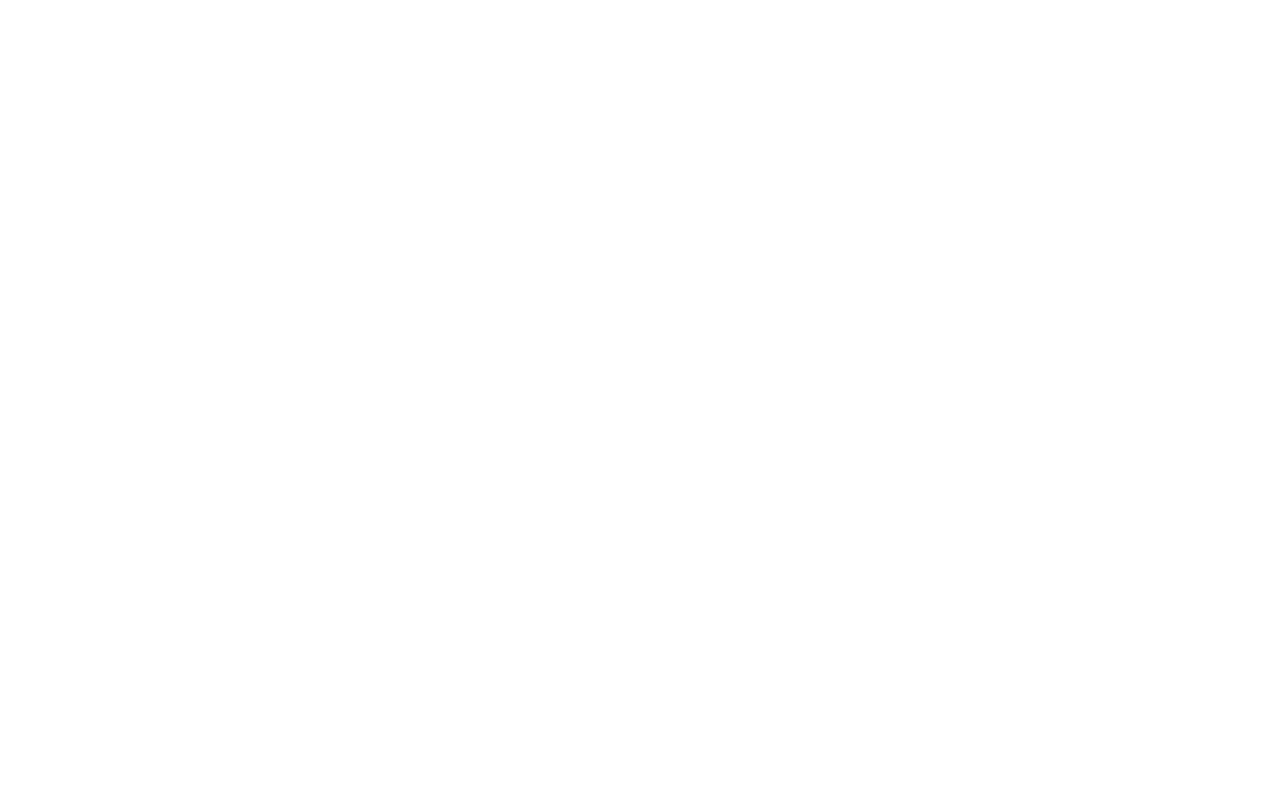
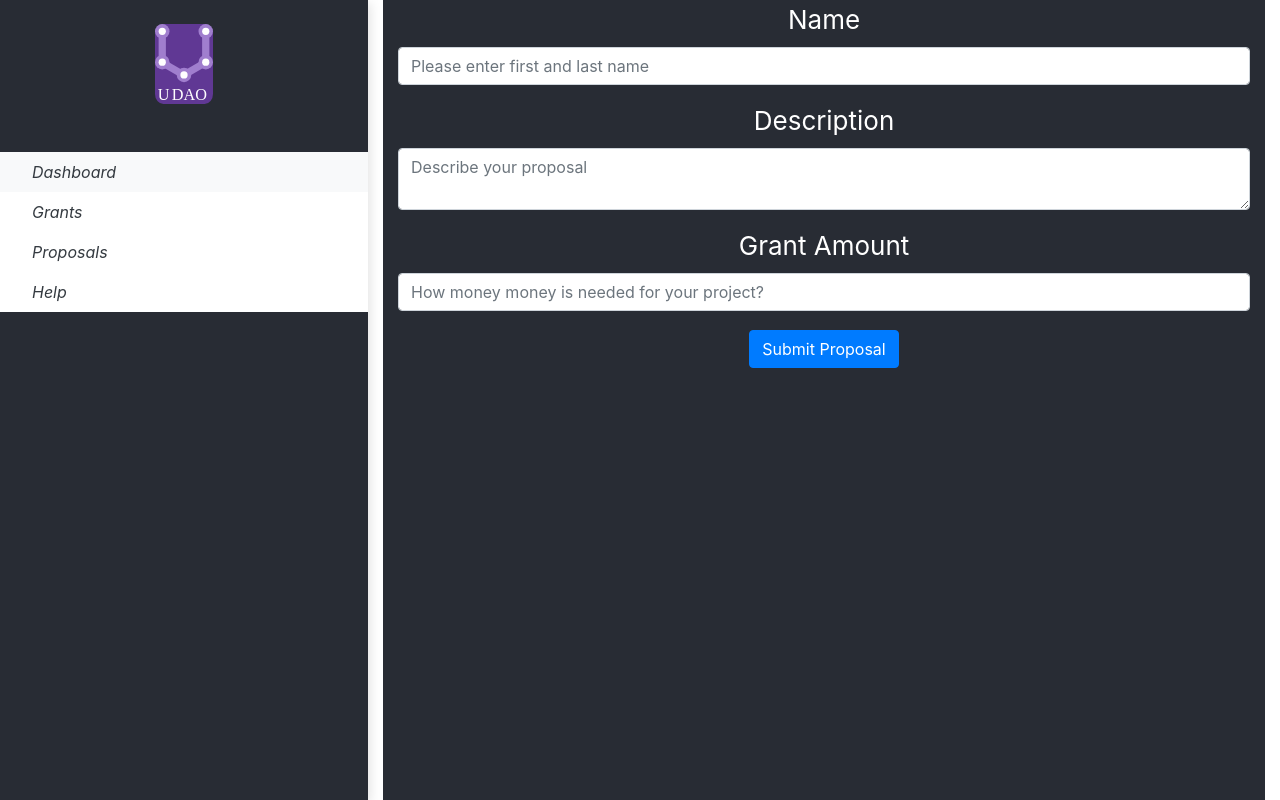
Before and after one commit to UniversityDAO/udao, a React (Create React App) app in the folder frontend/: page /Proposals/Application in a window 1280 px wide. Before the commit this address had no page. Built offline with nearby package versions, Linux system fonts and the light colour scheme.

Commit message:
Added proposal/grant forms

```diff
--- a/frontend/src/App.js
+++ b/frontend/src/App.js
@@ -10,6 +10,8 @@
 
 import Dashboard from './pages/dashboard';
 import Navbar from './components/Navbar/navbar';
+import ProposalsApp from './pages/proposalsApp';
+import GrantsApp from './components/Applications/GrantApp';
 
 function App() {
   return (
@@ -18,6 +20,8 @@
           <Route path="/" element = {<Landing />}> </Route>
           <Route path="/Dashboard" element = {<Dashboard/>}> </Route>
           <Route path="/Proposals" element = {<Proposals/>}> </Route>
+          <Route path="/Proposals/Application" element = {<ProposalsApp/>}> </Route>
+          <Route path="/Grants/Application" element = {<GrantsApp/>}> </Route>
           <Route path="/Grants" element = {<Grants/>}> </Route>
           <Route path="/Help" element = {<Help />}> </Route>
       </Routes>
--- /dev/null
+++ b/frontend/src/components/Applications/GrantApp.js
@@ -0,0 +1,39 @@
+
+
+function GrantApp () {
+    return (
+        <form>
+        <div class="form-group">
+            <label for="exampleFormControlInput1">Name</label>
+            <input type="text" class="form-control" id="exampleFormControlInput1" placeholder="Please enter first and last name"></input>
+        </div>
+        <div class="form-group">
+            <label for="exampleFormControlSelect1" placeholder="Description of the proposal">Description</label>
+            <select class="form-control" id="exampleFormControlSelect1">
+            <option>1</option>
+            <option>2</option>
+            <option>3</option>
+            <option>4</option>
+            <option>5</option>
+            </select>
+        </div>
+        <div class="form-group">
+            <label for="exampleFormControlSelect2">Grant Amount</label>
+            <select multiple class="form-control" id="exampleFormControlSelect2">
+            <option>1</option>
+            <option>2</option>
+            <option>3</option>
+            <option>4</option>
+            <option>5</option>
+            </select>
+        </div>
+        <div class="form-group">
+            <label for="exampleFormControlTextarea1">Example textarea</label>
+            <textarea class="form-control" id="exampleFormControlTextarea1" rows="3"></textarea>
+        </div>
+        <button class="btn btn-primary">Submit Proposal</button>
+        </form>
+    )
+}
+
+export default GrantApp();
--- /dev/null
+++ b/frontend/src/components/Applications/PropApp.js
@@ -0,0 +1,31 @@
+
+
+function PropApp () {
+    return (
+        <form>
+            <div class="form-group">
+                <label for="exampleFormControlInput1">Name</label>
+                <input type="text" class="form-control" id="exampleFormControlInput1" placeholder="Please enter first and last name"></input>
+            </div>
+            <div class="form-group">
+                <label for="exampleFormControlSelect1" placeholder="Description of the proposal">Description</label>
+                <select class="form-control" id="exampleFormControlSelect1">
+                <option>1</option>
+                </select>
+            </div>
+            <div class="form-group">
+                <label for="exampleFormControlSelect2">Grant Amount</label>
+                <select multiple class="form-control" id="exampleFormControlSelect2">
+                <option>1</option>
+                </select>
+            </div>
+            <div class="form-group">
+                <label for="exampleFormControlTextarea1">Example textarea</label>
+                <textarea class="form-control" id="exampleFormControlTextarea1" rows="3"></textarea>
+            </div>
+            <button class="btn btn-primary">Submit Proposal</button>
+        </form>
+    )
+}
+
+export default PropApp();
--- a/frontend/src/components/Banners/banner2.js
+++ b/frontend/src/components/Banners/banner2.js
@@ -1,5 +1,6 @@
 import "./banner.css";
 import "../../pages/styling/common.css"
+import { Link } from "react-router-dom";
 
 function GBanner(props) {
     return (
@@ -7,16 +8,24 @@
             <div class="row">
                 <h1>{props.name}</h1>
                 <div class="col">
-                    <h1 class="btn btn-primary font-weight-bold">{props.btn1}</h1>
+                    <Link class="btn btn-primary font-weight-bold" to={props.l1}>
+                        {props.btn1}
+                    </Link>
                 </div>
                 <div class="col">
-                    <h1 class="btn btn-primary font-weight-bold">{props.btn2}</h1>
+                    <Link class="btn btn-primary font-weight-bold" to={props.l2}>
+                        {props.btn2}
+                    </Link>
                 </div>
                 <div class="col">
-                    <h1 class="btn btn-primary font-weight-bold">{props.btn3}</h1>
+                    <Link class="btn btn-primary font-weight-bold" to={props.l3}>
+                        {props.btn3}
+                    </Link>
                 </div>
                 <div class="col">
-                    <h1 class="btn btn-primary font-weight-bold">{props.btn4}</h1>
+                    <Link class="btn btn-primary font-weight-bold" to={props.l4}>
+                        {props.btn4}
+                    </Link>
                 </div>
             </div>
         </div>
@@ -26,6 +35,10 @@
 GBanner.defaultProps = {
     name: "Page Title",
     btn1: "Button 1",
+    l1: "/Dashboard",
+    l2: "/Dashboard",
+    l3: "/Dashboard",
+    l4: "/Dashboard",
     btn2: "Button 2",
     btn3: "Button 3",
     btn4: "Button 4"
--- a/frontend/src/components/Buttons/MetamaskConnect.js
+++ b/frontend/src/components/Buttons/MetamaskConnect.js
@@ -9,9 +9,6 @@
 const ref3=useRef(null);
 
 const onboarding = new MetaMaskOnboarding();
-/*const btn = document.querySelector('.onboard');
-const statusText = document.querySelector('.h1-connect');
-const statusDesc = document.querySelector('.connect-desc');*/
 
 useEffect(() => {
     const btn = ref1.current;
@@ -79,9 +76,9 @@
 
 return (
     <>
-        <button ref={ref1} /*class="btn btn-primary onboard"*/ style={{textAlign:'right', marginTop: "20px"}}>Connect Wallet</button>
-        <h1 ref={ref2} /*class="h1-connect"*/> </h1>
-        <p ref={ref3} /*class="connect-desc" */></p>
+        <button ref={ref1} style={{textAlign:'right', marginTop: "20px"}}>Connect Wallet</button>
+        <h1 ref={ref2}> </h1>
+        <p ref={ref3}></p>
     </>
     )
 }
--- a/frontend/src/pages/grants.js
+++ b/frontend/src/pages/grants.js
@@ -11,7 +11,7 @@
         <Navbar />
         <div class="container-fluid App-content">
             <div className="App">
-                <GBanner name = "Grants" btn1 = "Current Round" btn2 = "Past Rounds" btn3 = "My Grants" btn4 = "Apply For Grant"/>
+                <GBanner name = "Grants" btn1 = "Current Round" l1="/Grants" btn2 = "Past Rounds" btn3 = "My Grants" btn4 = "Apply For Grant" l4="/Grants/Application"/>
                 <div class="row">
                     <div class="col-10">
                         <TitleCard title="Active Grants"/>
--- a/frontend/src/pages/proposals.js
+++ b/frontend/src/pages/proposals.js
@@ -9,7 +9,7 @@
         <Navbar />
         <div class="container-fluid App-content">
             <div className="App">
-                <GBanner name = "Proposals" btn1 = "Active" btn2 = "Inactive" btn3 = "My Proposals" btn4 = "New Proposal"/>
+                <GBanner name = "Proposals" btn1 = "Active" btn2 = "Inactive" btn3 = "My Proposals" btn4 = "New Proposal" l4="/Proposals/Application"/>
                 <div class="row">
                     <div class="col-10">
                         <TitleCard title="Active Proposals"/>
--- /dev/null
+++ b/frontend/src/pages/proposalsApp.js
@@ -0,0 +1,33 @@
+import PropApp from "../components/Applications/PropApp";
+import Navbar from "../components/Navbar/navbar";
+import "./styling/common.css";
+
+
+function ProposalsApp () {
+    return (
+    <div class="container-fluid">
+        <Navbar />
+        <div class="container-fluid App-content">
+            <div className="App">
+                <form>
+                    <div class="form-group">
+                        <label for="exampleFormControlInput1">Name</label>
+                        <input type="text" class="form-control" id="exampleFormControlInput1" placeholder="Please enter first and last name"></input>
+                    </div>
+                    <div class="form-group">
+                        <label for="exampleFormControlTextarea1" placeholder="Description of the proposal">Description</label>
+                        <textarea type="text" class="form-control" id="exampleFormControlTextarea1" placeholder="Describe your proposal"></textarea>
+                    </div>
+                    <div class="form-group">
+                        <label for="exampleFormControlInput1">Grant Amount</label>
+                        <input type="text" class="form-control" id="exampleFormControlInput1" placeholder="How money money is needed for your project?"></input>
+                    </div>
+                    <button class="btn btn-primary">Submit Proposal</button>
+                </form>
+            </div>
+        </div>
+    </div>
+    )
+}
+
+export default ProposalsApp;
```
Also changed, not shown: frontend/src/pages/GrantsApp.js (added, +33 -0 lines).
